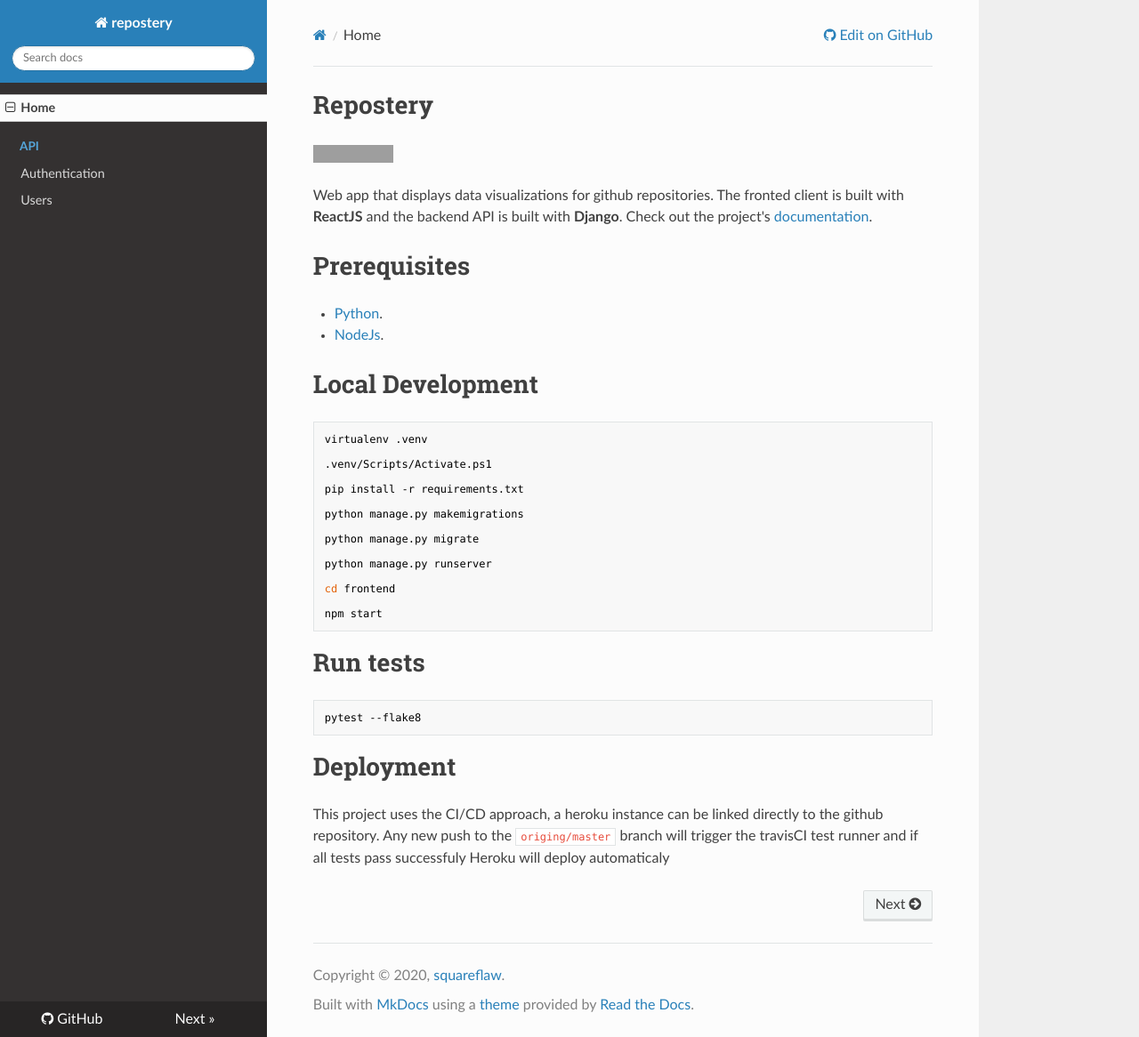
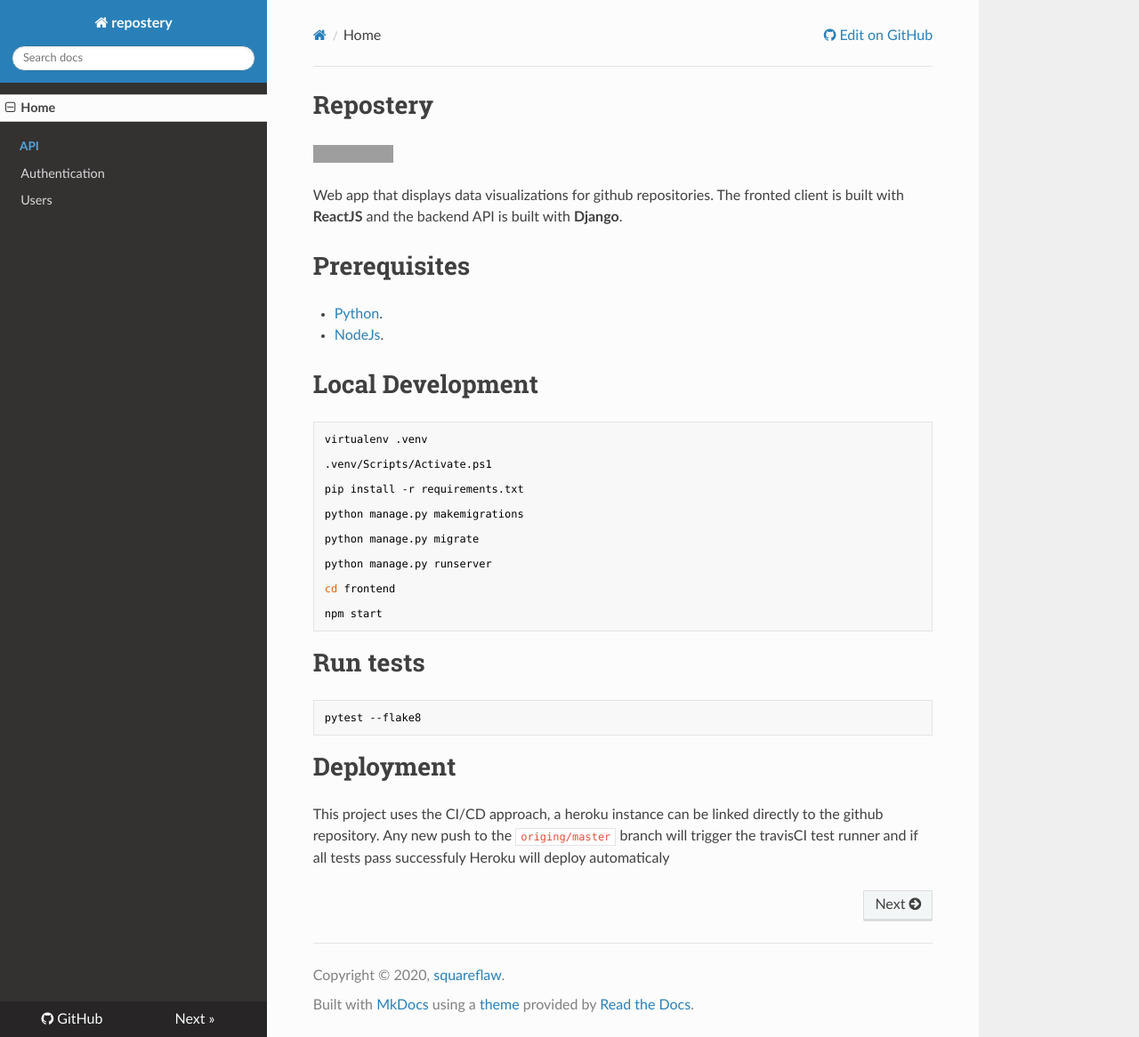
Before and after one commit to squareflaw/repostery, an MkDocs documentation site: the page built from docs/index.md, in a window 1280 px wide and 1166 px high. Shown: the whole window at 89% size. Built offline with MkDocs 1.6.1, drawn with Linux system fonts in a browser that asks for light colours; nearby versions of some CDN libraries; grey boxes are pictures that could not be loaded.

Commit message:
update docs index.md

```diff
--- a/docs/index.md
+++ b/docs/index.md
@@ -2,7 +2,7 @@
 
 [![Build Status](https://travis-ci.org/squareflaw/repostery.svg?branch=master)](https://travis-ci.org/squareflaw/repostery)
 
-Web app that displays data visualizations for github repositories. The fronted client is built with **ReactJS** and the backend API is built with **Django**. Check out the project's [documentation](http://squareflaw.github.io/repostery/).
+Web app that displays data visualizations for github repositories. The fronted client is built with **ReactJS** and the backend API is built with **Django**.
 
 # Prerequisites
 
```
